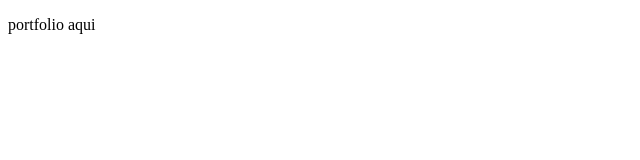
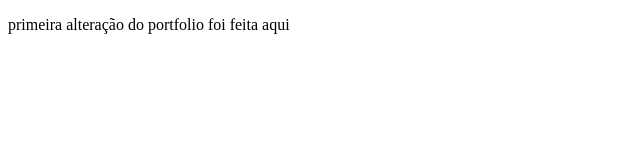
Before and after one commit to hllmweb/hllmweb.github.io, a plain HTML site: page index.html in a window 1280 px wide. Shown: the whole page, without its empty margins (0-640 px from the left). Drawn offline with Linux system fonts and the light colour scheme.

Commit message:
primeiro commit do portfolio

```diff
--- a/index.html
+++ b/index.html
@@ -2,10 +2,10 @@
 <html lang="pt-br">
 	<head>
 		<meta charset="utf-8">
-		<title>WebSite</title>
+		<title>Desenvolvedor Web - Hugo Mesquita</title>
 
 	</head>
 	<body>
-	<p>portfolio aqui</p>
+	<p>primeira alteração do portfolio foi feita aqui</p>
 	</body>
 </html>
```
